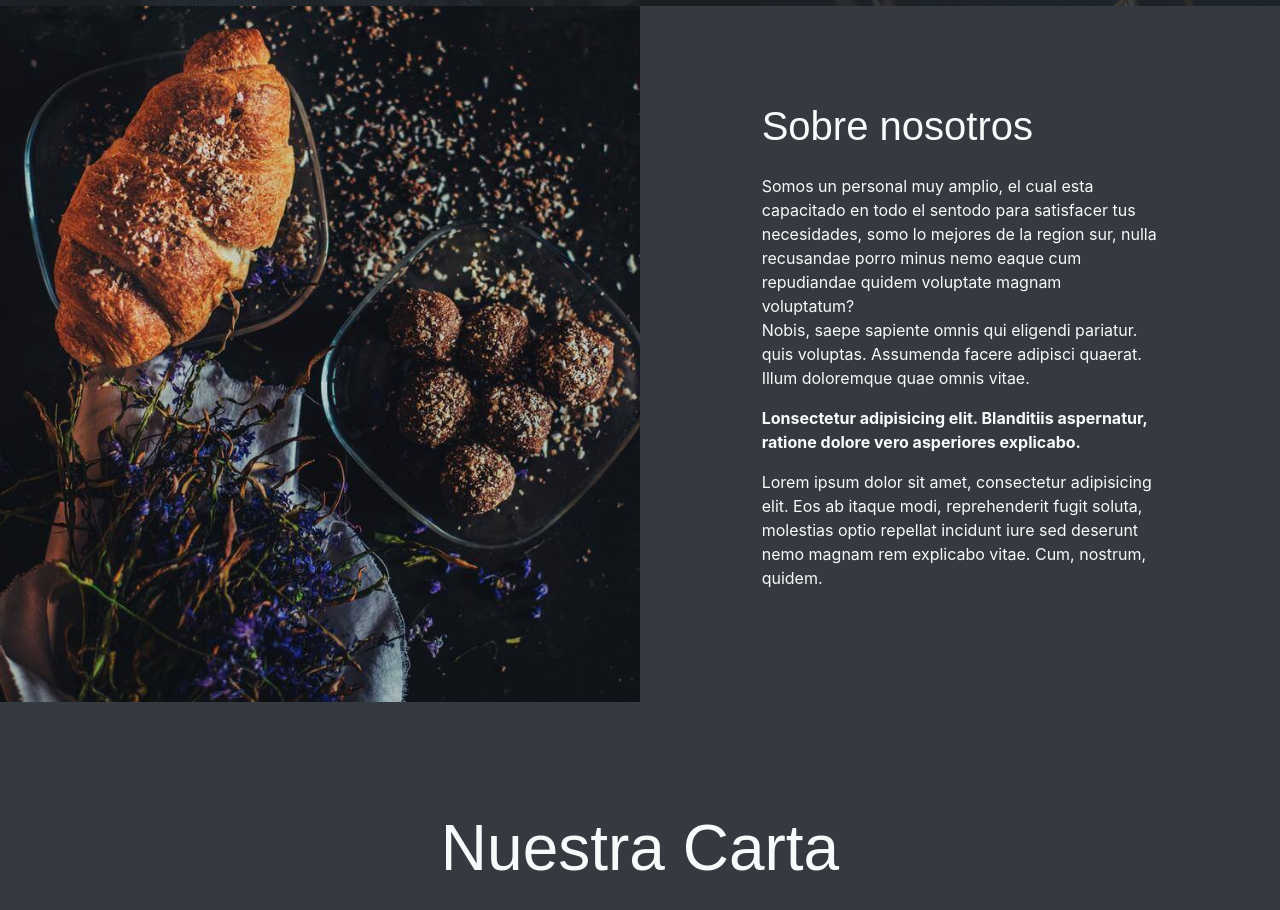
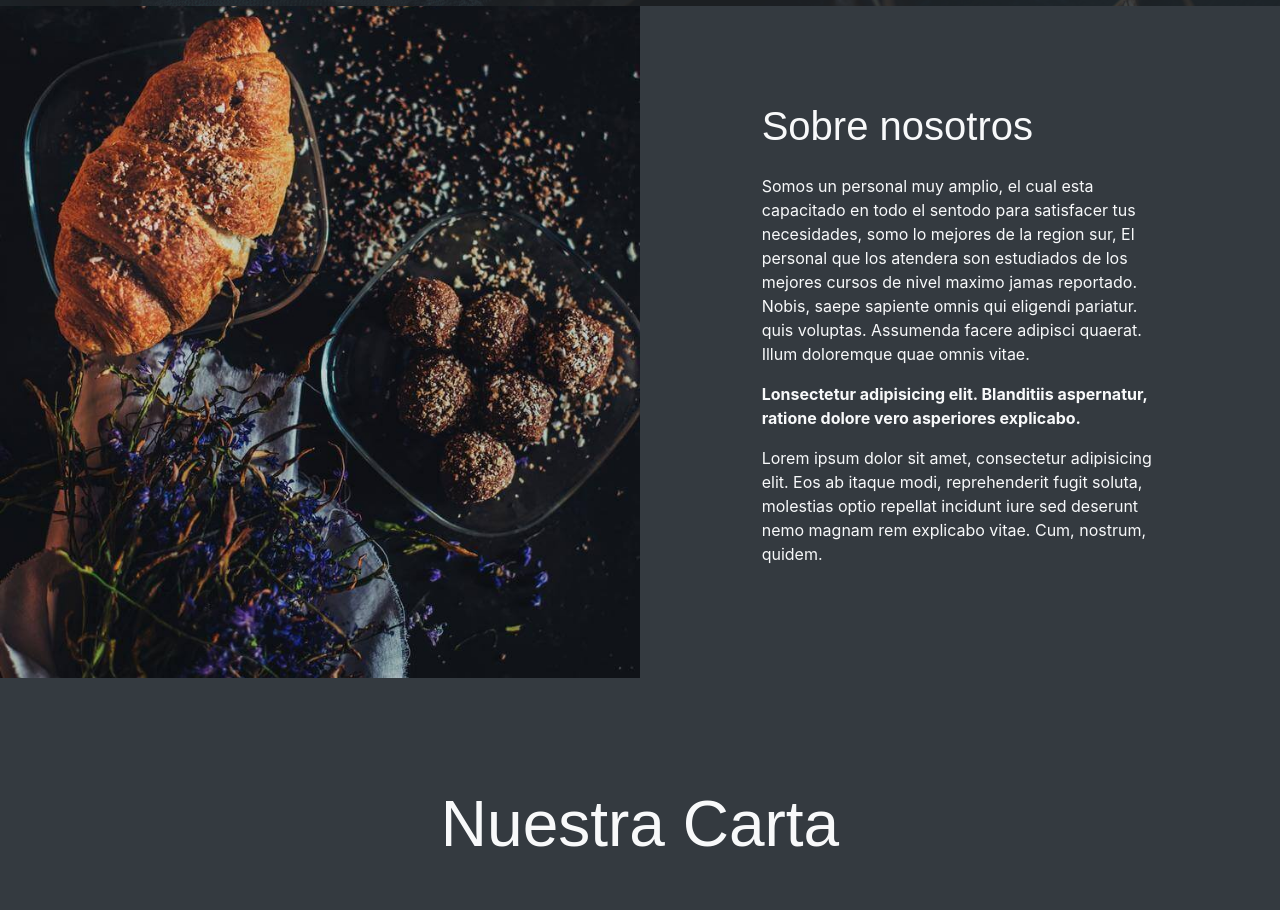
Before and after one commit to R0yalCode/Restaurante-Web-Site, a website: page index.html in a window 1280 px wide. Shown: the part 794-1704 px from the top of the page. Drawn offline with Linux system fonts and the light colour scheme; some packages are replaced by stand-ins of ours.

Commit message:
Update index.html

```diff
--- a/index.html
+++ b/index.html
@@ -75,7 +75,7 @@
                     <div class="col-sm-8 py-5 my-5">
                         <h2 class="mb-4">Sobre nosotros</h2>
                         <p>Somos un personal muy amplio, el cual esta capacitado en todo el sentodo para satisfacer tus necesidades, somo lo mejores de la region sur,
-                        nulla recusandae porro minus nemo eaque cum repudiandae quidem voluptate magnam voluptatum? <br>Nobis, saepe sapiente omnis qui eligendi pariatur. quis voluptas. Assumenda facere adipisci quaerat. Illum doloremque quae omnis vitae.</p>
+                        El personal que los atendera son estudiados de los mejores cursos de nivel maximo jamas reportado. <br>Nobis, saepe sapiente omnis qui eligendi pariatur. quis voluptas. Assumenda facere adipisci quaerat. Illum doloremque quae omnis vitae.</p>
                         <p><b>Lonsectetur adipisicing elit. Blanditiis aspernatur, ratione dolore vero asperiores explicabo.</b></p>
                         <p>Lorem ipsum dolor sit amet, consectetur adipisicing elit. Eos ab itaque modi, reprehenderit fugit soluta, molestias optio repellat incidunt iure sed deserunt nemo magnam rem explicabo vitae. Cum, nostrum, quidem.</p>
                     </div>
```
